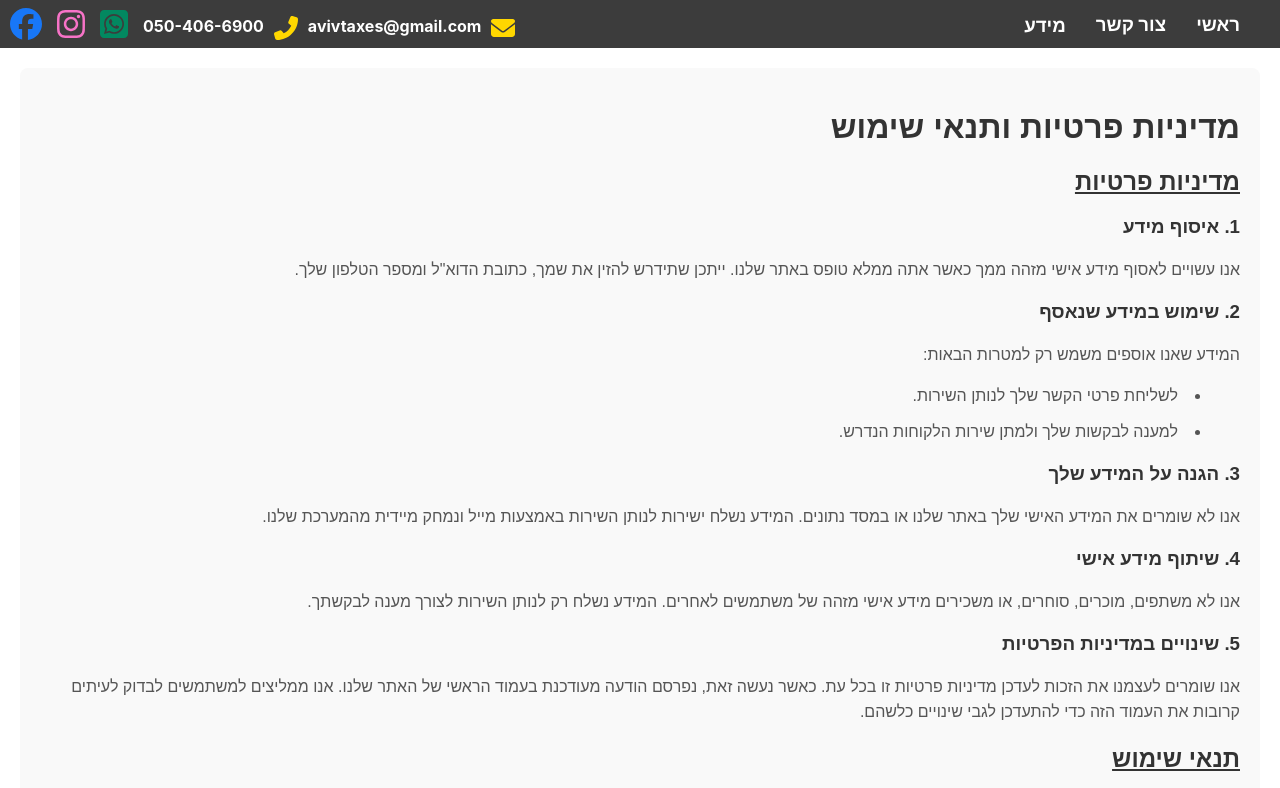
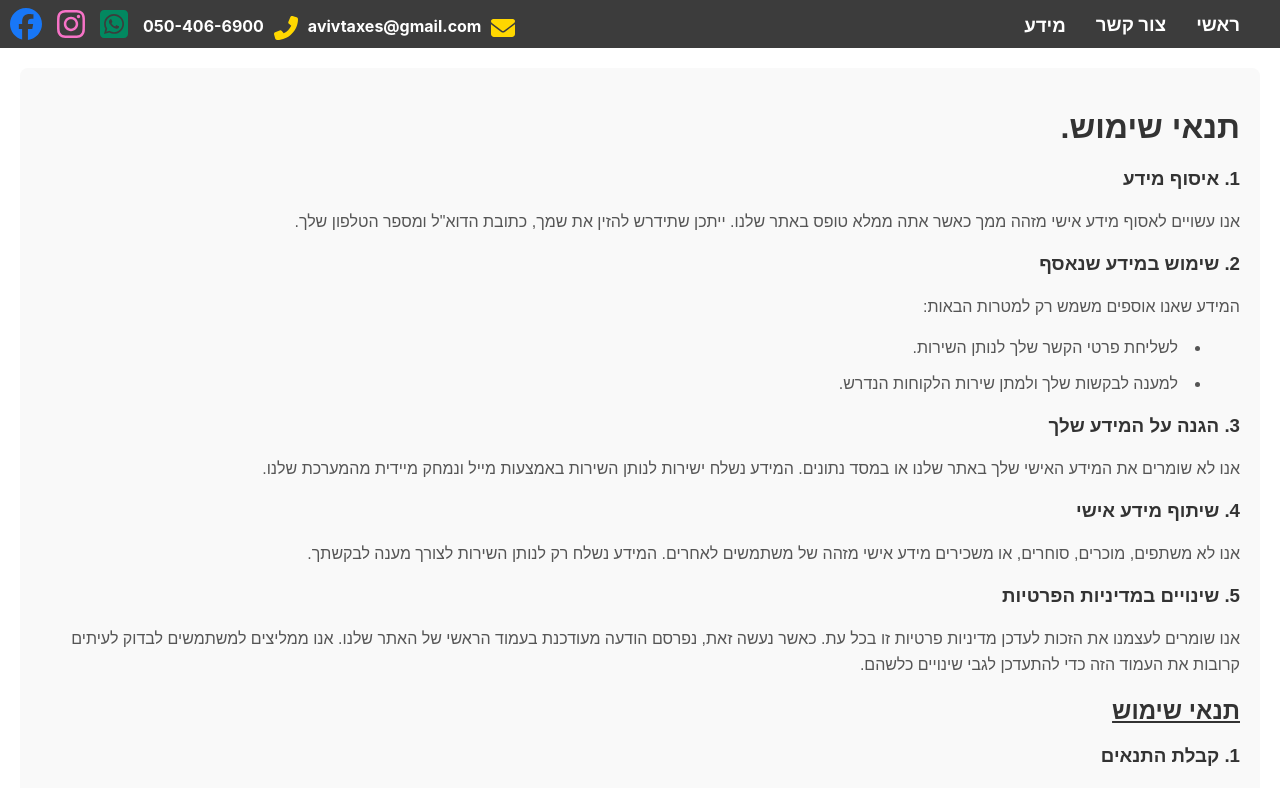
Before and after one commit to aharon2061989/avivItzhakiClient, a React (Create React App) app: page /PrivacyPolicy in a window 1280 px wide. Shown: the top 788 px of the page. Built offline with nearby package versions, Linux system fonts and the light colour scheme.

Commit message:
after long time commit

```diff
--- a/src/components/PrivacyPolicy.js
+++ b/src/components/PrivacyPolicy.js
@@ -4,9 +4,7 @@ import "./PrivacyPolicy.css";
 function PrivacyPolicy() {
     return (
         <div className="privacy-policy">
-            <h1>מדיניות פרטיות ותנאי שימוש</h1>
-
-            <h2>מדיניות פרטיות</h2>
+            <h1>תנאי שימוש. </h1>
 
             <h3>1. איסוף מידע</h3>
             <p>אנו עשויים לאסוף מידע אישי מזהה ממך כאשר אתה ממלא טופס באתר שלנו. ייתכן שתידרש להזין את שמך, כתובת הדוא"ל ומספר הטלפון שלך.</p>
--- a/src/components/SeverancePayInfo.js
+++ b/src/components/SeverancePayInfo.js
@@ -8,7 +8,7 @@ function SeverancePayInfo() {
             <div className="severancePayInfoHeader">
                 <img src="/images/severance-pay.jpg" alt="Severance Pay" title="Image by freepik" className="secerancePayImage" rel="preload" loading="lazy"/>
                 <div className="infoText">
-                    <h1>פיצויי פיטורין והחזרי מס.</h1>
+                    <h1>פיצויי פיטורין והחזרי מס. </h1>
                     <h4>פיצויי פיטורין הם סכום כסף המשולם לעובד שפוטר ממקום עבודתו, או התפטר בתנאים מסוימים. עובדים רבים אינם מודעים לזכויותיהם ולמיסים הכרוכים בקבלת פיצויים אלה.</h4>
                     <h4> בעמוד זה נסקור את נושא פיצויי הפיטורין והחזר המס עבור עובדים ששילמו מס מירבי בעת משיכת הפיצויים מחברת הביטוח בין השנים 2018 ועד 2023.</h4>
                     <h4>בעת קבלת פיצויי פיטורין, ישנם מקרים בהם העובד נדרש לשלם מס על הסכום שקיבל. המיסוי נקבע לפי שיעורי המס הנהוגים באותה שנה, וכמות הפיצויים שנמשכה.</h4>
@@ -17,8 +17,10 @@ function SeverancePayInfo() {
                         בשנים האחרונות, רבים משכו את הפיצויים מחברת הביטוח ושילמו מס מירבי.
                          עם זאת, ישנם מצבים בהם ניתן להגיש בקשה להחזר מס ולזכות בהחזר חלק מהמס ששולם.
                     </b></h3>
-                    <h2>אם ביצעתם משיכת כפסי פיצויי פיטורין מחברת הביטוח בין השנים 2018-2023, פנו אלינו לייעוץ מקצועי ולבדוק את זכאותכם להחזרי מס. ייתכן שמגיע לכם סכומים נכבדים שיכולים לשפר את מצבכם הכלכלי.</h2>
-
+                    <h2>ביצעתם משיכת כפסי פיצויי פיטורין מחברת הביטוח</h2>
+                    <h2> בין השנים  2019-2024 ?</h2>
+                    <h2>פנו אלינו לייעוץ מקצועי ולבדוק את זכאותכם להחזרי מס</h2>
+                    <h2>ייתכן שמגיע לכם סכומים נכבדים שיכולים לשפר את מצבכם הכלכלי</h2>
 
                 </div>
             </div>
```
